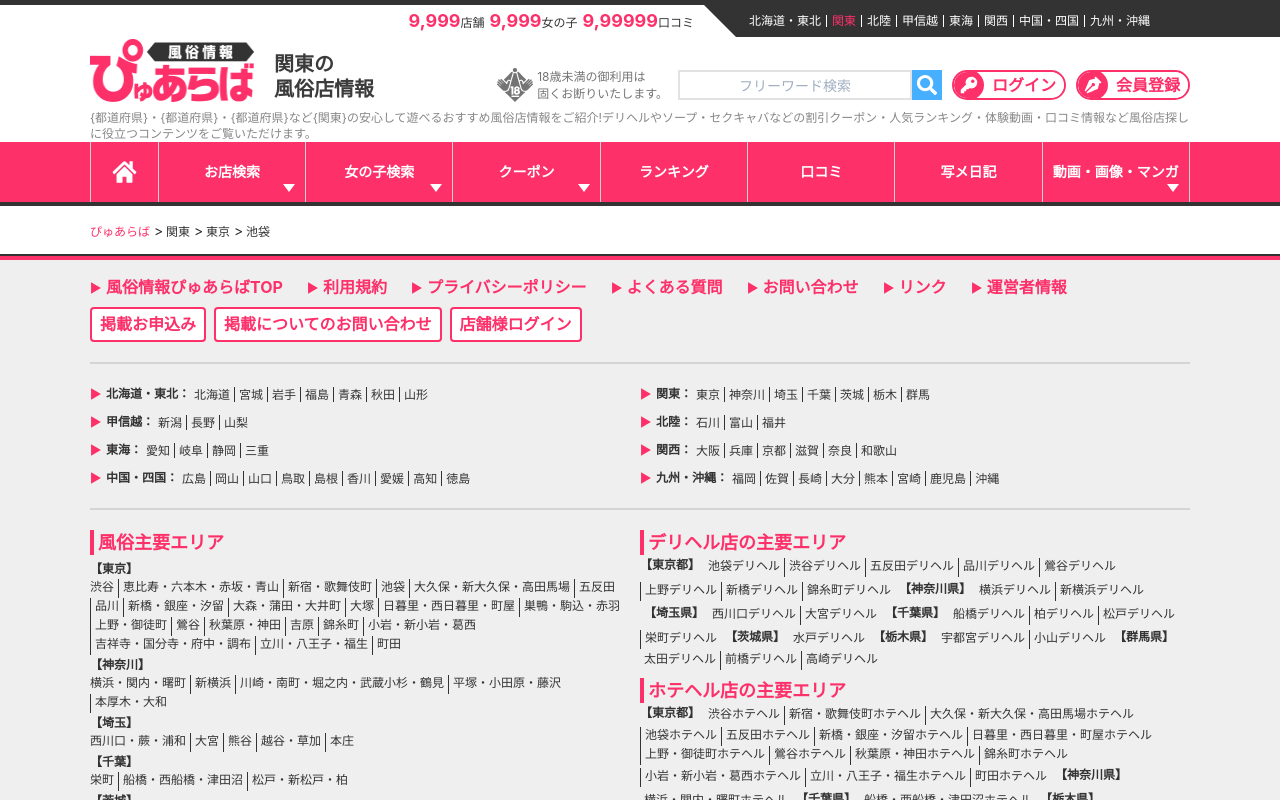
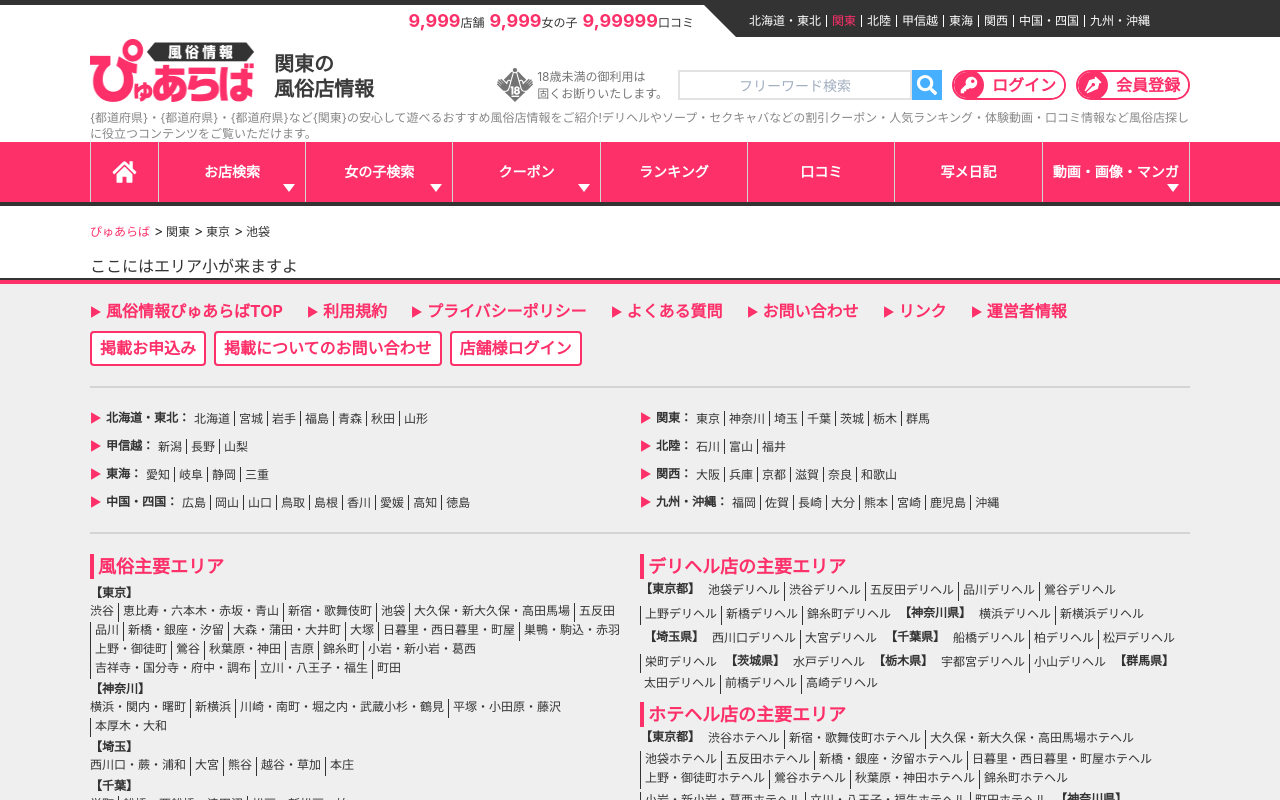
Before and after one commit to blackyusuke/pure-new, a Nuxt app: page /prefecture/area/detail in a window 1280 px wide. Shown: the top 800 px of the page. Built offline with nearby package versions, Linux system fonts and the light colour scheme.

Commit message:
スライダcssのpurge設定

```diff
--- a/nuxt.config.js
+++ b/nuxt.config.js
@@ -28,7 +28,7 @@
   ** Global CSS
   */
   css: [
-    'swiper/swiper-bundle.css'
+    'swiper/swiper-bundle.min.css'
   ],
   /*
   ** Plugins to load before mounting the App
@@ -85,7 +85,7 @@
     purgeCSS: {
       mode: 'postcss',
       //プラグインのCSSの読み込みを許可
-      whitelistPatternsChildren: [/swiper/]
+      whitelistPatternsChildren: [/ swiper /]
     },
     extend(config, ctx) {
       // ESlintの実行
--- a/pages/prefecture/area/detail/index.vue
+++ b/pages/prefecture/area/detail/index.vue
@@ -0,0 +1,3 @@
+<template>
+  <div>ここにはエリア小が来ますよ</div>
+</template>
```
